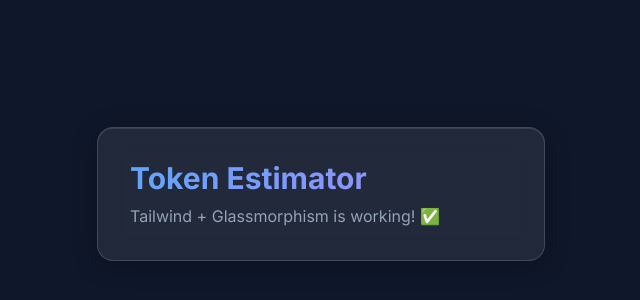
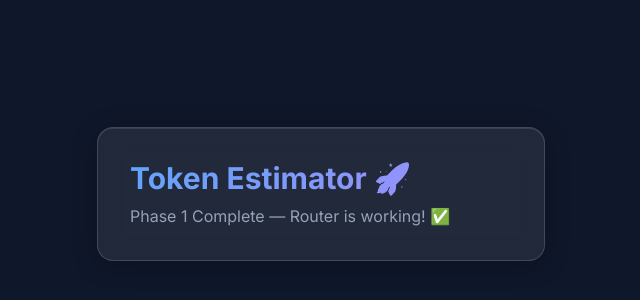
Before and after one commit to collins911911/token-estimator, a React (Vite) app: page / in a window 1280 px wide. Shown: the part 206-506 px from the top of the page, without its empty margins (319-959 px from the left). Built offline with nearby package versions, Linux system fonts and the light colour scheme.

Commit message:
phase 1 complete - tailwind, folder structure, eslint, prettier, router

```diff
--- a/package.json
+++ b/package.json
@@ -11,7 +11,8 @@
   },
   "dependencies": {
     "react": "^19.2.7",
-    "react-dom": "^19.2.7"
+    "react-dom": "^19.2.7",
+    "react-router-dom": "^7.18.1"
   },
   "devDependencies": {
     "@eslint/js": "^10.0.1",
--- a/src/App.tsx
+++ b/src/App.tsx
@@ -1,16 +1,28 @@
-function App() {
+import { BrowserRouter as Router, Routes, Route } from 'react-router-dom'
+
+function Home() {
   return (
     <div className="min-h-screen flex items-center justify-center">
       <div className="glass-card glass-card-hover p-8 max-w-md w-full mx-4">
         <h1 className="text-3xl font-bold text-gradient mb-2">
-          Token Estimator
+          Token Estimator 🚀
         </h1>
         <p className="text-slate-400">
-          Tailwind + Glassmorphism is working! ✅
+          Phase 1 Complete — Router is working! ✅
         </p>
       </div>
     </div>
   )
 }
 
+function App() {
+  return (
+    <Router>
+      <Routes>
+        <Route path="/" element={<Home />} />
+      </Routes>
+    </Router>
+  )
+}
+
 export default App
```
Also changed, not shown: 1 other file (tests, documents, lock files or other folders).
